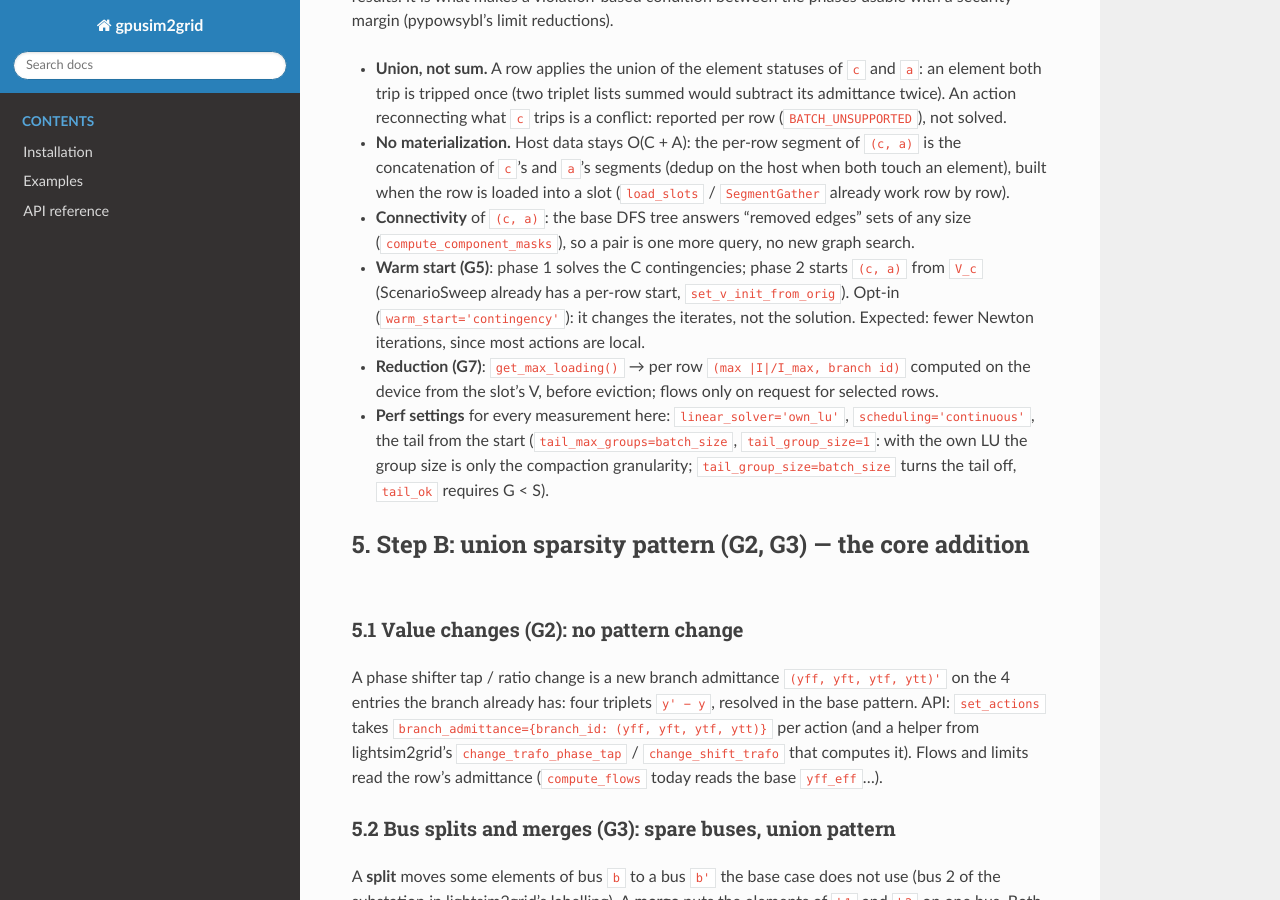
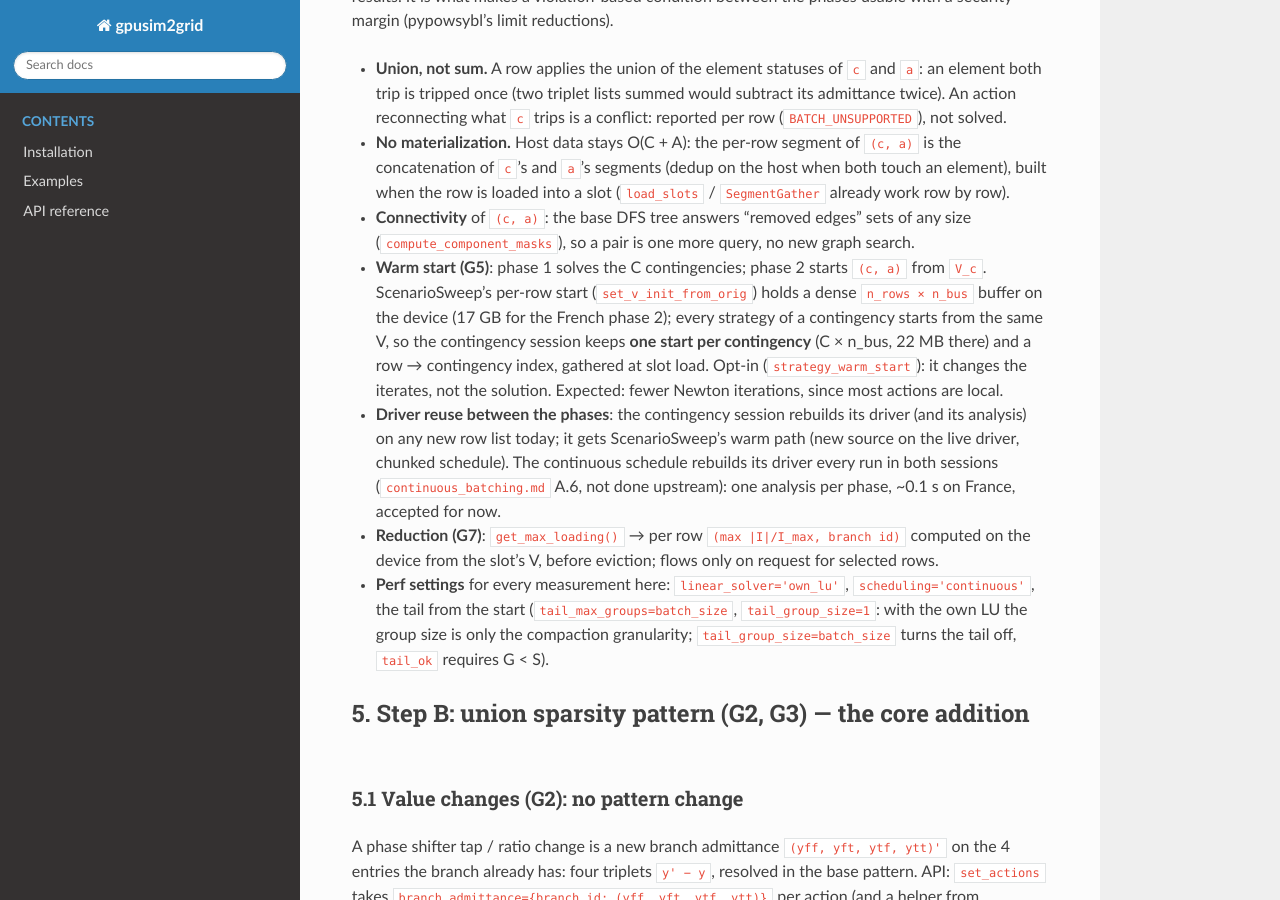
Before and after one commit to Grid2op/gpusim2grid, a Sphinx documentation site: the page built from docs/dev_notes/topology_actions_plan.md, in a window 1280 px wide and 900 px high, scrolled down 5069 px. Built offline with Sphinx 7.4.7 and the Read the Docs theme 3.1.0, drawn with Linux system fonts in a browser that asks for light colours; some of the changed text lies outside the part shown.

Commit message:
Plan: one start voltage per contingency, driver reuse per schedule
Signed-off-by: ralfcortes <ralf.cortesdonascimento@rte-france.com>

```diff
--- a/docs/dev_notes/topology_actions_plan.md
+++ b/docs/dev_notes/topology_actions_plan.md
@@ -200,10 +200,18 @@ condition between the phases usable with a security margin (pypowsybl's limit re
   by row).
 - **Connectivity** of `(c, a)`: the base DFS tree answers "removed edges" sets of any size
   (`compute_component_masks`), so a pair is one more query, no new graph search.
-- **Warm start (G5)**: phase 1 solves the C contingencies; phase 2 starts `(c, a)` from `V_c`
-  (ScenarioSweep already has a per-row start, `set_v_init_from_orig`). Opt-in
-  (`warm_start='contingency'`): it changes the iterates, not the solution. Expected: fewer
-  Newton iterations, since most actions are local.
+- **Warm start (G5)**: phase 1 solves the C contingencies; phase 2 starts `(c, a)` from `V_c`.
+  ScenarioSweep's per-row start (`set_v_init_from_orig`) holds a dense `n_rows × n_bus` buffer
+  on the device (17 GB for the French phase 2); every strategy of a contingency starts from the
+  same V, so the contingency session keeps **one start per contingency** (C × n_bus, 22 MB
+  there) and a row → contingency index, gathered at slot load. Opt-in
+  (`strategy_warm_start`): it changes the iterates, not the solution. Expected: fewer Newton
+  iterations, since most actions are local.
+- **Driver reuse between the phases**: the contingency session rebuilds its driver (and its
+  analysis) on any new row list today; it gets ScenarioSweep's warm path (new source on the
+  live driver, chunked schedule). The continuous schedule rebuilds its driver every run in
+  both sessions (`continuous_batching.md` A.6, not done upstream): one analysis per phase,
+  ~0.1 s on France, accepted for now.
 - **Reduction (G7)**: `get_max_loading()` → per row `(max |I|/I_max, branch id)` computed on the
   device from the slot's V, before eviction; flows only on request for selected rows.
 - **Perf settings** for every measurement here: `linear_solver='own_lu'`,
@@ -284,7 +292,9 @@ PRs**: its stable interface is the per-element bus move (`Action`, § 7).
 - An action (`gpusim2grid.actions.Action`, frozen): per element kind, `{element id: global bus
   id}` in lightsim2grid's own `change_bus_*` convention (local bus `k` of substation `s` is
   `s + (k − 1) · n_sub`), `-1` = disconnected: `line_bus1`, `line_bus2`, `trafo_bus1`,
-  `trafo_bus2`, `load_bus`, `gen_bus`, `sgen_bus`, `shunt_bus`, `storage_bus`; and branch values
+  `trafo_bus2`, `load_bus`, `gen_bus`, `sgen_bus`, `shunt_bus`, `storage_bus` (`-1` on one end of
+  a branch opens that end only, as a contingency's `branch_ids_side1` / OpenLoadFlow's breaker
+  at one end; on both ends the branch trips); and branch values
   `trafo_ratio` / `trafo_shift_deg` (`change_ratio_trafo` / `change_shift_trafo_deg`).
   `Action.apply_to(grid)` makes exactly those calls on an `LSGrid` (the oracle's semantics);
   `Action.validate(grid)` refuses an unknown element, a bus out of range or in another
```
